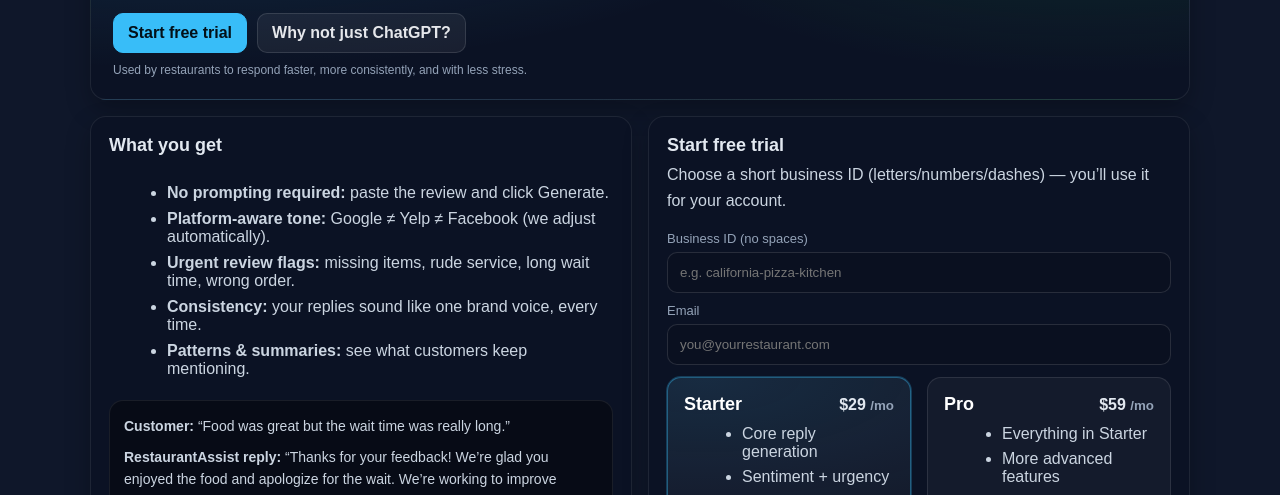
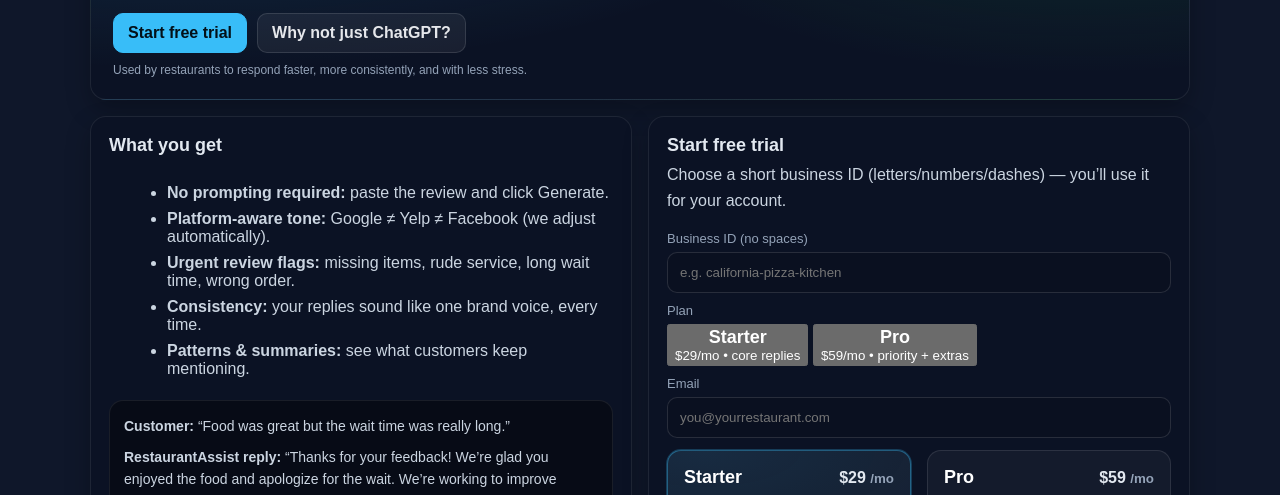
Before and after one commit to ukauka11/restaurantassist-frontend, a plain HTML site: page index.html in a window 1280 px wide. Shown: the part 272-767 px from the top of the page. Drawn offline with Linux system fonts and the light colour scheme.

Commit message:
Update index.html

```diff
--- a/index.html
+++ b/index.html
@@ -295,6 +295,21 @@
 
           <label for="businessId">Business ID (no spaces)</label>
           <input id="businessId" placeholder="e.g. california-pizza-kitchen" />
+          <label>Plan</label>
+
+          <div class="planPick" role="radiogroup" aria-label="Choose a plan">
+            <button type="button" class="planBtn selected" data-plan="starter" id="chooseStarter">
+              <div class="planName">Starter</div>
+              <div class="planMeta">$29/mo • core replies</div>
+            </button>
+
+            <button type="button" class="planBtn" data-plan="pro" id="choosePro">
+              <div class="planName">Pro</div>
+              <div class="planMeta">$59/mo • priority + extras</div>
+            </button>
+          </div>
+
+          <input id="plan" type="hidden" value="starter" />
 
           <label for="email">Email</label>
           <input id="email" type="email" placeholder="you@yourrestaurant.com" />
```
